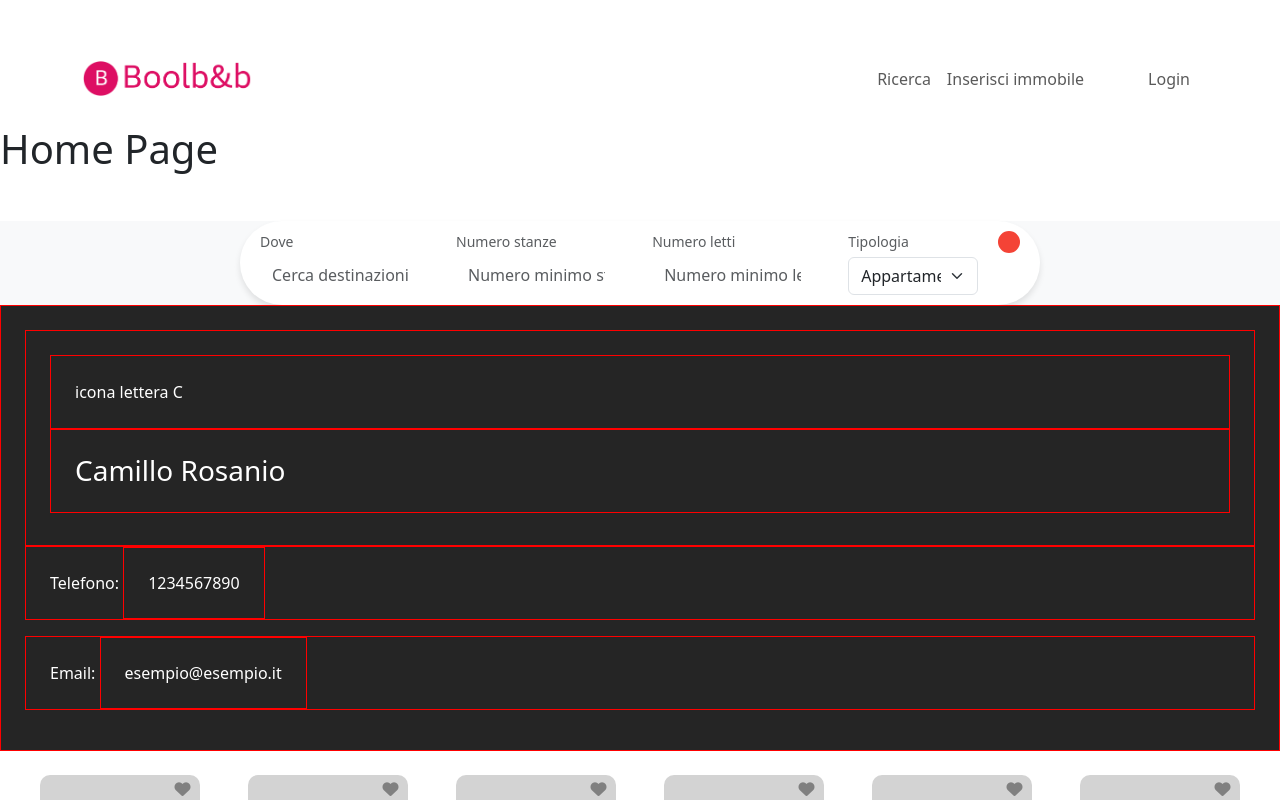
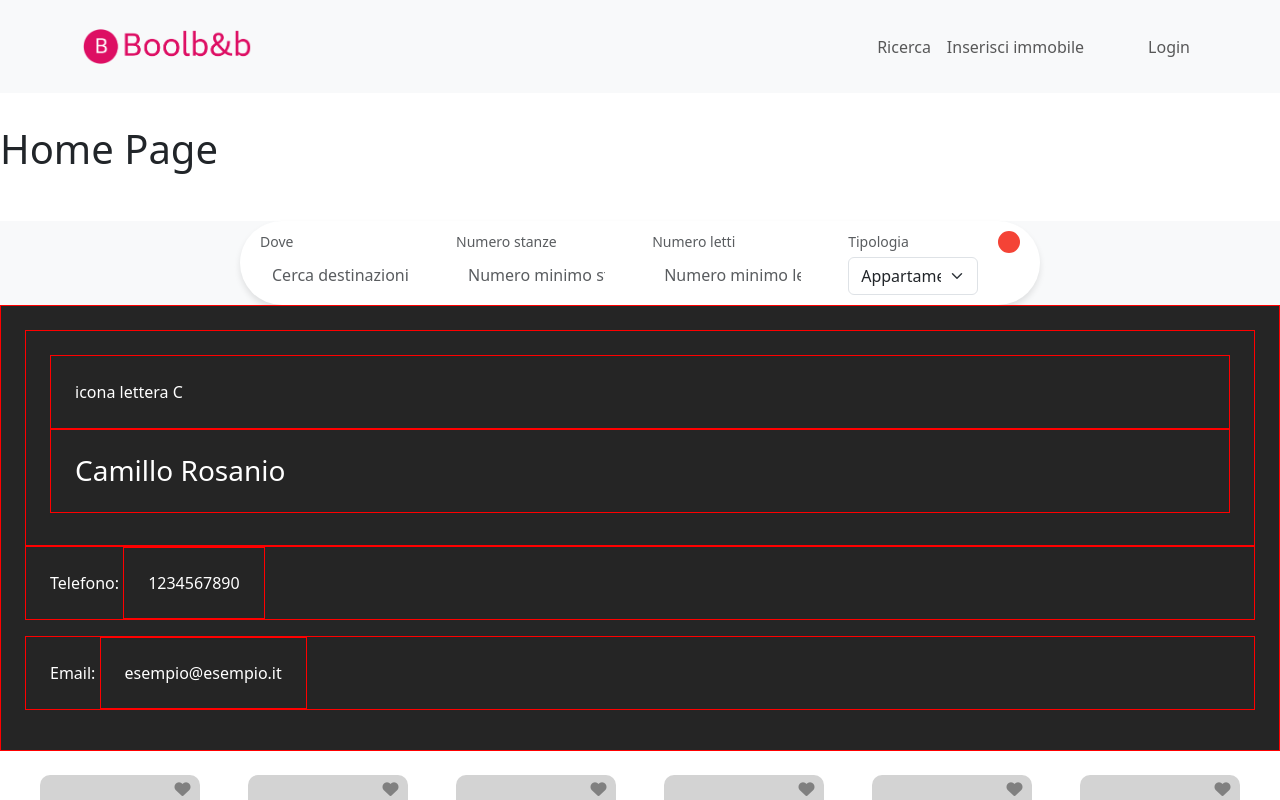
Before and after one commit to BrigitteFlores16/progetto-boolbnb, a React (Vite) app: page / in a window 1280 px wide. Shown: the top 800 px of the page. Built offline with nearby package versions, Linux system fonts and the light colour scheme.

Commit message:
fix: navbar fixed to top

```diff
--- a/src/assets/css/index.css
+++ b/src/assets/css/index.css
@@ -59,6 +59,10 @@
   justify-content: center;
 }
 
+.header-space {
+  height: 125px;
+}
+
 nav .logo {
   height: 35px;
 }
@@ -66,18 +70,18 @@ nav .logo {
 nav .user-icon {
   background-color: grey;
   color: white;
-  width: 35px;
-  height: 35px;
+  width: 30px;
+  height: 30px;
   border-radius: 50px;
 }
 
 nav .menu-icon {
-  scale: 1.2;
+  scale: 1.1;
 }
 
 nav .nav-toggler {
   border: 1px solid rgba(128, 128, 128, 0.556);
-  padding: 7px 15px;
+  padding: 5px 15px;
   border-radius: 30px;
   background-color: rgba(243, 243, 243, 0.558);
 }
@@ -87,7 +91,7 @@ nav .nav-toggler:hover {
 }
 
 .user-icon i {
-  scale: 1.2;
+  scale: 1;
   margin-bottom: 2px;
 }
 
@@ -134,15 +138,6 @@ nav .nav-toggler:hover {
   background-color: #d32f2f;
 }
 
-.container {
-  margin-top: 2rem;
-}
-
-
-
-
-
-
 .debug {
   background-color: rgb(37, 37, 37);
   color: white;
--- a/src/defaultLayout/Navbar.jsx
+++ b/src/defaultLayout/Navbar.jsx
@@ -3,7 +3,7 @@ import { Link } from "react-router-dom";
 export default function Navbar() {
   return (
     <>
-      <nav className="navbar navbar-expand-lg py-4">
+      <nav className="navbar fixed-top navbar-expand-lg text-bg-light py-4 ">
         <div className="container">
           <Link className="navbar-brand" to="/">
             <img
@@ -50,6 +50,7 @@ export default function Navbar() {
           </div>
         </div>
       </nav>
+      <div className="header-space"></div>
     </>
   );
 }
```
